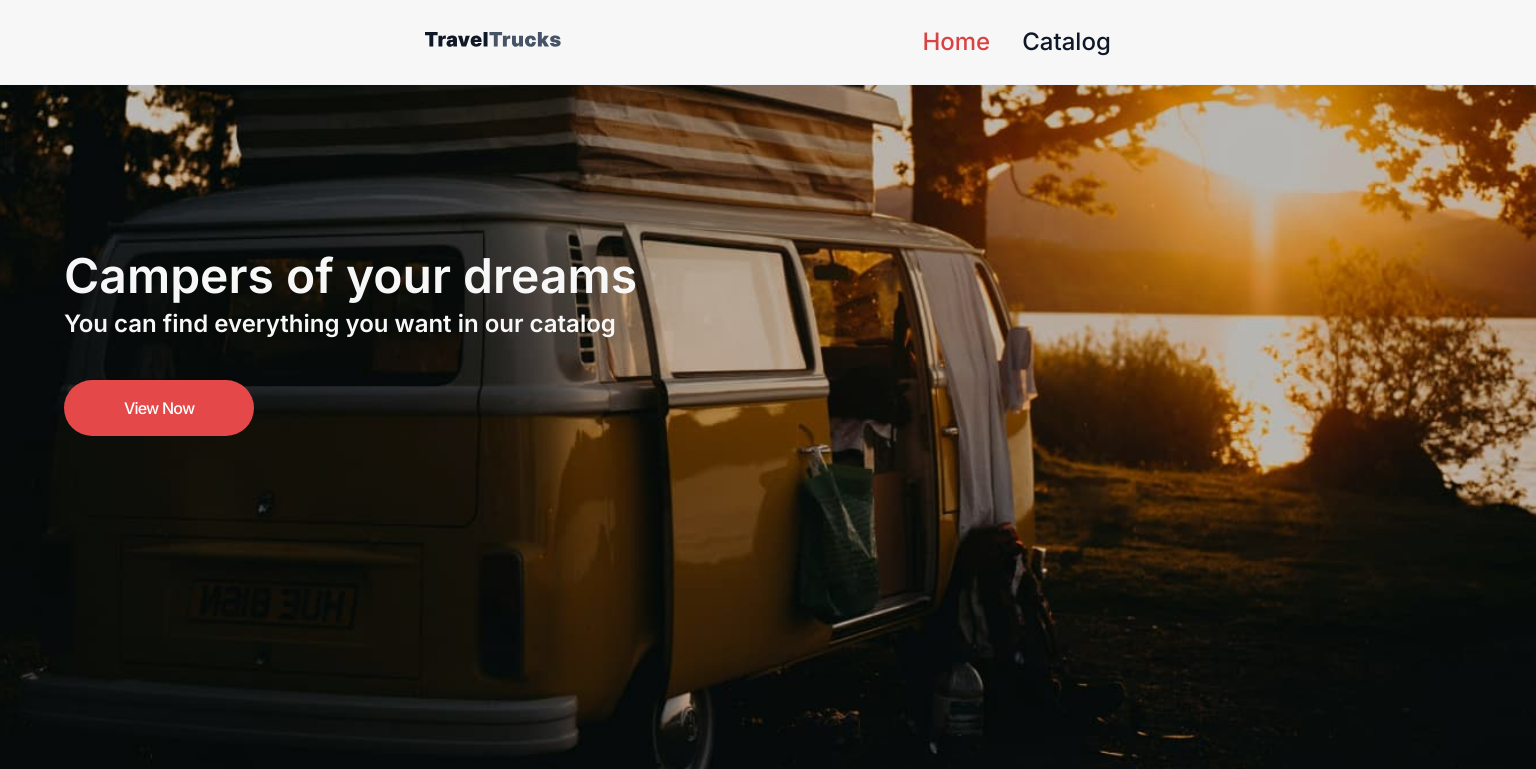
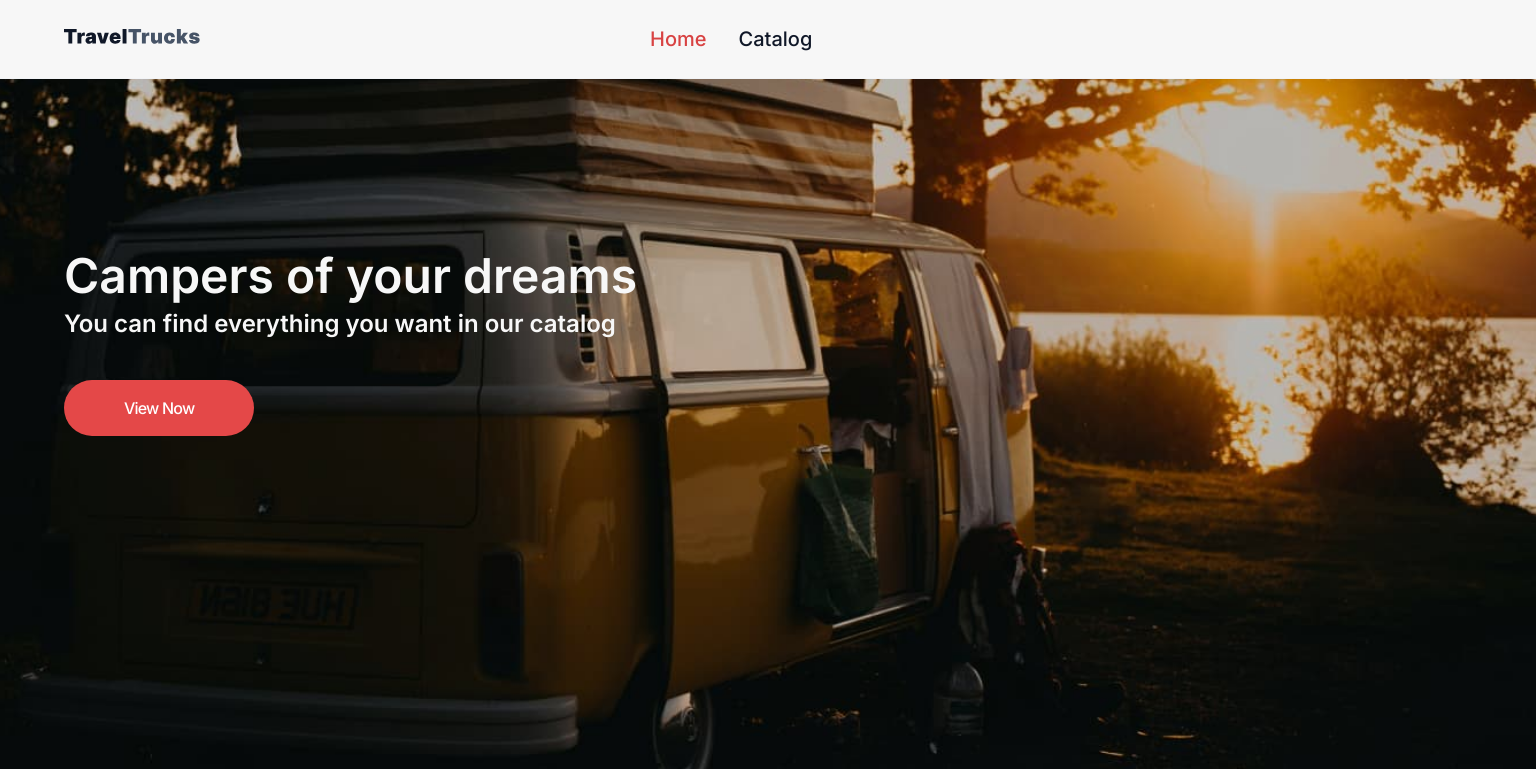
Before and after one commit to PrysiazhnaIra/CamperHire, a React (Vite) app: page / in a window 1536 px wide. Shown: the top 769 px of the page. Built offline with nearby package versions, Linux system fonts and the light colour scheme.

Commit message:
adaptation, price, text description, btn correction

```diff
--- a/src/components/CamperDetails/CamperDetails.module.css
+++ b/src/components/CamperDetails/CamperDetails.module.css
@@ -138,9 +138,7 @@
 
 @media (min-width: 768px) {
   .detailsBlock {
-    max-width: 1440px;
     padding: 120px 64px;
-    margin: 0 auto;
   }
 }
 
@@ -148,8 +146,12 @@
   .infoContainer {
     display: flex;
     flex-direction: row;
-    justify-content: center;
     gap: 40px;
+  }
+
+  .gallery {
+    justify-content: flex-start;
+    gap: 30px;
   }
 }
 
--- a/src/components/CamperFeatures/CamperFeatures.module.css
+++ b/src/components/CamperFeatures/CamperFeatures.module.css
@@ -19,7 +19,6 @@
 }
 
 .line {
-  /* width: 527px; */
   height: 0;
   border-top: 1px solid var(--gray-light);
   margin-bottom: 24px;
@@ -47,7 +46,6 @@
 
 @media (min-width: 1440px) {
   .featuresBlock {
-    width: 631px;
     padding: 44px 80px;
   }
 }
--- a/src/components/CamperItem/CamperItem.jsx
+++ b/src/components/CamperItem/CamperItem.jsx
@@ -55,7 +55,8 @@ export default function CamperItem({ item }) {
         <div className={css.titleBlock}>
           <h2 className={css.title}>{item.name}</h2>
           <div className={css.titleWrap}>
-            <h2 className={css.title}>€{item.price}</h2>
+            <h2 className={css.title}>€{item.price.toFixed(2)}</h2>
+
             <button
               onClick={() => handleFavoriteClick(item.id)}
               className={css.btnHeart}
@@ -80,7 +81,7 @@ export default function CamperItem({ item }) {
         <EquipmentList item={item} />
 
         <button type="button" className={css.btn} onClick={handleSearch}>
-          Search
+          Show more
         </button>
       </div>
     </li>
--- a/src/components/CamperItem/CamperItem.module.css
+++ b/src/components/CamperItem/CamperItem.module.css
@@ -81,6 +81,11 @@
   line-height: 1.5;
   margin-bottom: 24px;
   margin-top: 24px;
+
+  white-space: nowrap;
+  overflow: hidden;
+  text-overflow: ellipsis;
+  max-width: 500px;
 }
 
 .btn {
--- a/src/components/FormCamperBook/FormCamperBook.module.css
+++ b/src/components/FormCamperBook/FormCamperBook.module.css
@@ -139,7 +139,6 @@
     border-radius: 10px;
     border: 1px solid var(--gray-light);
     display: flex;
-    width: 641px;
     padding: 44px;
     flex-direction: column;
     gap: 24px;
--- a/src/components/Header/Header.module.css
+++ b/src/components/Header/Header.module.css
@@ -4,7 +4,7 @@
   width: 100vw;
   z-index: 1;
   display: flex;
-  justify-content: space-evenly;
+  justify-content: space-between;
   padding: 15px;
   align-items: center;
   border-bottom: 1px solid var(--badges);
@@ -52,8 +52,15 @@
   }
 }
 
+@media (min-width: 1440px) {
+  .block {
+    justify-content: flex-start;
+    gap: 450px;
+  }
+}
+
 @media (min-width: 1441px) {
   .link {
-    font-size: 24px;
+    font-size: 20px;
   }
 }
```
